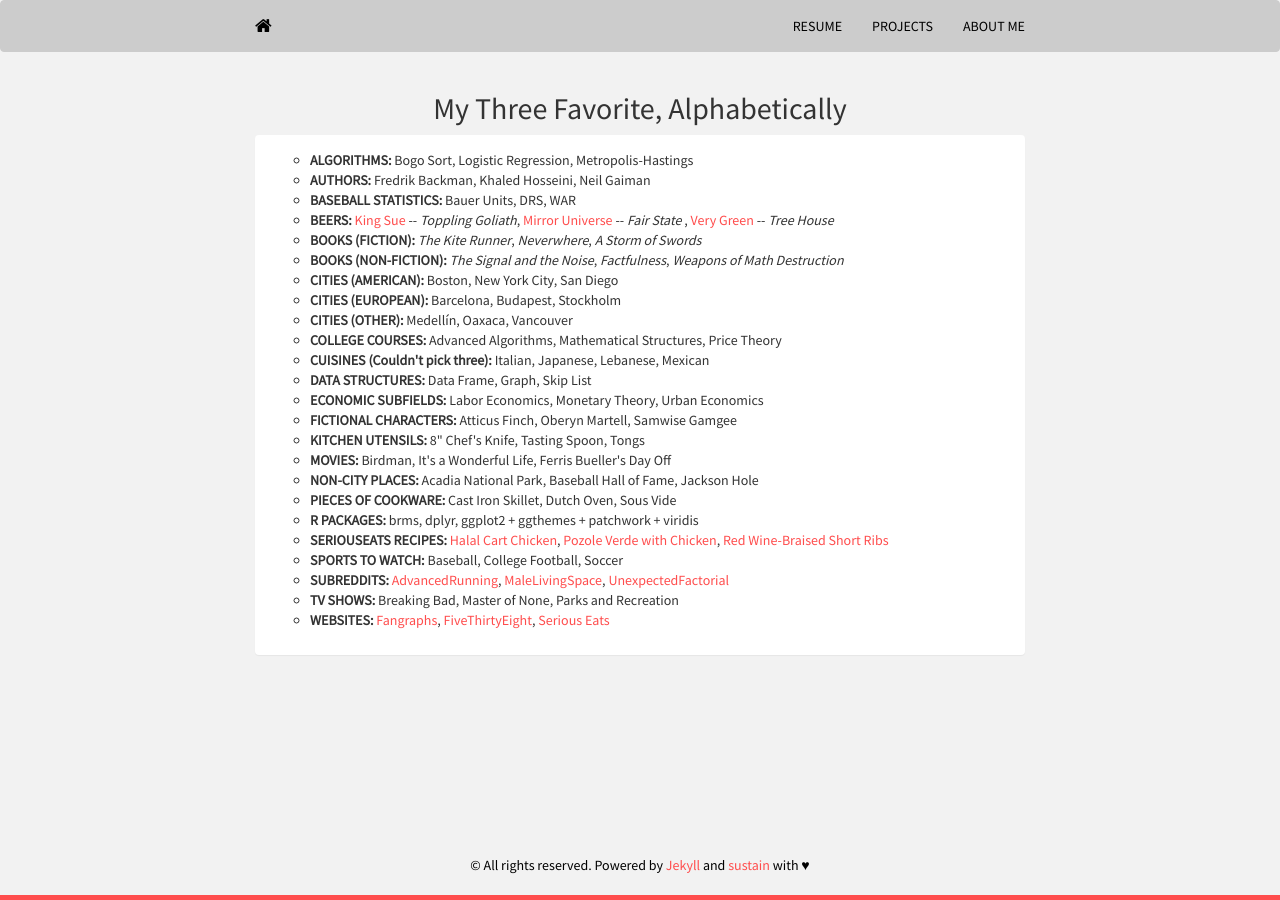
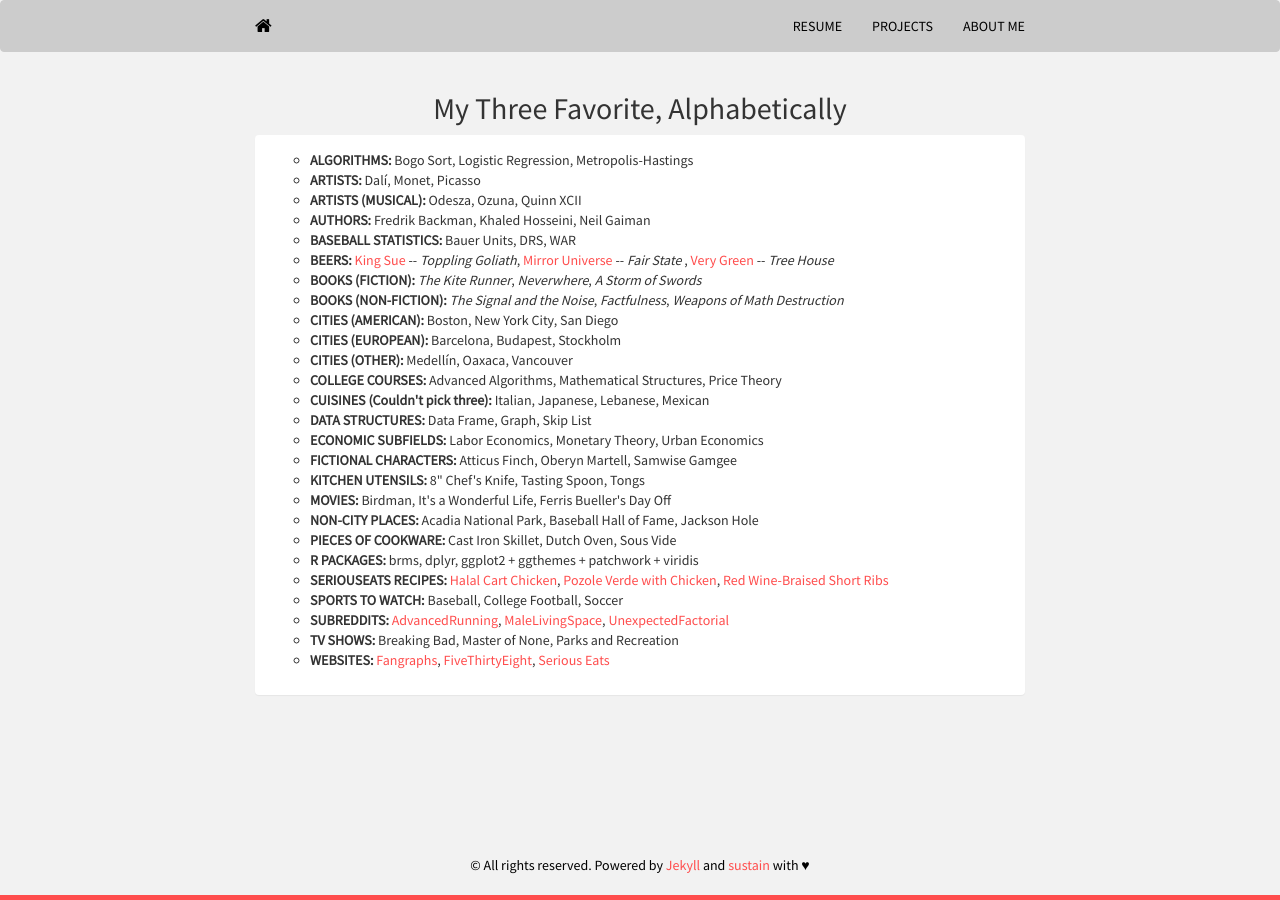
Before and after one commit to mrkaye97/mrkaye97.github.io, a Jekyll site: the page built from random.html, in a window 1280 px wide. Built offline with Jekyll 4.4.1, drawn with Linux system fonts in a browser that asks for light colours; nearby versions of some CDN libraries.

Commit message:
Update random.html

```diff
--- a/random.html
+++ b/random.html
@@ -21,6 +21,8 @@
 	    		<div class="panel-body">
 					<ul style="list-style-type:circle">
 					  <li><b>ALGORITHMS:</b> Bogo Sort, Logistic Regression, Metropolis-Hastings</li>
+					  <li><b>ARTISTS:</b> Dalí, Monet, Picasso</li>
+					  <li><b>ARTISTS (MUSICAL):</b> Odesza, Ozuna, Quinn XCII</li>
 					  <li><b>AUTHORS:</b> Fredrik Backman, Khaled Hosseini, Neil Gaiman</li>
 					  <li><b>BASEBALL STATISTICS:</b> Bauer Units, DRS, WAR</li>
 					  <li><b>BEERS:</b> <a href="https://untappd.com/b/toppling-goliath-brewing-co-king-sue/594015">King Sue</a> -- <i>Toppling Goliath</i>,  <a href="https://untappd.com/b/fair-state-brewing-cooperative-mirror-universe/2464316">Mirror Universe</a> -- <i>Fair State </i>,  <a href="https://untappd.com/b/tree-house-brewing-company-very-green/689944">Very Green</a> -- <i>Tree House</i></li></li>
```
